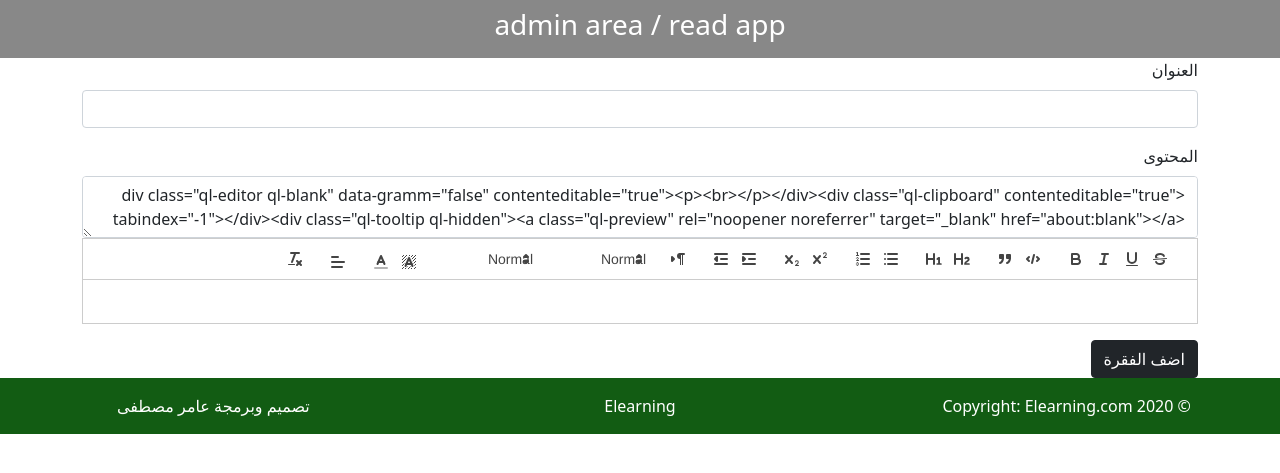
After one commit to amer200/readin-skills, a Node server app: page /admin/read-app in a window 1280 px wide. The commit adds this page. Shown: the top 473 px of the page. Run offline with Node 20, Linux system fonts and the light colour scheme; data that the repository does not hold is empty; some libraries are stand-ins or nearby versions.

Commit message:
working on rich text

```diff
--- a/controllers/admin.js
+++ b/controllers/admin.js
@@ -1,4 +1,5 @@
 const MainPage = require('../modells/main-page');
+const Paragraph = require('../modells/paragraph');
 const mongoose = require('mongoose');
 
 
@@ -37,3 +38,33 @@ exports.EditMainPage = (req, res, next) => {
                 console.log(err);
             })
 }
+
+
+// read app
+
+exports.getReadApp = (req, res, next) => {
+    Paragraph.find()
+             .then( prags => {
+                res.render('admin/read-app',{
+                    prags: prags
+                });
+             })
+             .catch(err => {
+                 console.log(err)
+             })
+}
+exports.postAddParagraph = (req, res, next) => {
+    const title = req.body.title;
+    const content = req.body.content;
+    const paragraph = new Paragraph({
+        title: title,
+        content: content
+    })
+    paragraph.save()
+             .then( result => {
+                 res.redirect('/admin/read-app');
+             })
+             .catch( err => {
+                 console.log(err);
+             })
+}
--- /dev/null
+++ b/modells/paragraph.js
@@ -0,0 +1,30 @@
+const mongoose = require('mongoose');
+const Schema = mongoose.Schema;
+const createDomPuirfy = require('dompurify');
+const {
+    JSDOM
+} = require('jsdom');
+const {
+    marked
+} = require('marked');
+const dompurify = createDomPuirfy(new JSDOM().window)
+const paragraphSchema = new Schema({
+    title: {
+        type: String
+    },
+    content: {
+        type: String,
+        required: true
+    },
+    contentHtml: {
+        type: String,
+        required: true
+    }
+})
+paragraphSchema.pre('validate', function(next){
+        if (this.content) {
+            this.contentHtml = dompurify.sanitize(marked(this.content));
+        }
+        next()
+})
+module.exports = mongoose.model('Paragraph', paragraphSchema);
--- a/package.json
+++ b/package.json
@@ -10,8 +10,11 @@
   "license": "ISC",
   "dependencies": {
     "body-parser": "^1.19.0",
+    "dompurify": "^2.3.3",
     "ejs": "^3.1.6",
     "express": "^4.17.1",
+    "jsdom": "^18.0.1",
+    "marked": "^4.0.0",
     "mongoose": "^6.0.12"
   }
 }
--- a/public/css/read-app.css
+++ b/public/css/read-app.css
@@ -7,7 +7,7 @@
     margin-left: auto;
     margin-right: auto;
     margin-top: 50px;
-    padding: 20px 0 15px;
+    padding: 20px;
     border: 2px solid #245C13;
     background-color: #eee;
 }
@@ -15,3 +15,6 @@
     height: 83Vh;
     padding: 100px;
 }
+.timer{
+    display: inline;
+}
--- a/routes/admin.js
+++ b/routes/admin.js
@@ -4,5 +4,9 @@ const adminControllers = require('../controllers/admin');
 //index page
 router.get('/', adminControllers.getIndex);
 router.post('/edit-main-page', adminControllers.EditMainPage);
+
+// read app
+router.get('/read-app', adminControllers.getReadApp);
+router.post('/add-paragraph', adminControllers.postAddParagraph);
 //export module
 module.exports = router;
--- a/views/admin/index.ejs
+++ b/views/admin/index.ejs
@@ -9,11 +9,12 @@
         <div class="side-bar col-lg-3">
             <ul class="list-group">
                 <button type="button" class="list-group-item" data-bs-toggle="modal" data-bs-target="#mainPage">تعديل الصفحة الرئيسية</button>
+                <a href="/admin/read-app" class="list-group-item">اضافة فقرة تجريبة لتطبيق القراءة</button>
               </ul>
             </div>
     </div>
 </div>
-<!-- Modal -->
+<!-- Modal for main page -->
 <div class="modal fade" id="mainPage" tabindex="-1" aria-labelledby="exampleModalLabel" aria-hidden="true">
     <div class="modal-dialog">
       <div class="modal-content">
@@ -54,5 +55,4 @@
       </div>
     </div>
   </div>
-
 <%- include('../lay-outs/footer') %>
--- /dev/null
+++ b/views/admin/read-app.ejs
@@ -0,0 +1,107 @@
+<%- include('../lay-outs/head') %>
+<!-- Include Quill stylesheet -->
+<link href="https://cdn.quilljs.com/1.0.0/quill.snow.css" rel="stylesheet">
+<link rel="stylesheet" href="/css/admin.css" />
+<nav class="navbar navbar-expand-lg navbar-dark bg-dark" style="text-align: center; background-color: #888 !important;">
+    <h3 style="color: #fff; margin-left: auto;
+    margin-right: auto;">admin area / read app</h3>
+</nav>
+<div class="prags">
+    <div class="container">
+        <div class="row">
+            <div class="addnew col-lg-12">
+                <form action="/admin/add-paragraph" method="post">
+                    <div class="mb-3">
+                        <label for="about" class="form-label">العنوان</label>
+                        <input type="text" class="form-control" name="title">
+                    </div>
+                    <div class="mb-3">
+                        <label for="about" class="form-label">المحتوى</label>
+                        <textarea class="form-control" id="hiddenContent" name="content"
+                        style="width: 100%; height: 100%;" style="display: none;"></textarea>
+                        <div id="editor" dir="rtl">
+                        </div>
+                    </div>
+                    <button type="submit" class="btn btn-dark">اضف الفقرة</button>
+                </form>
+            </div>
+
+
+
+
+
+            <% prags.forEach( p => { %>
+            <div class="prag col-lg-8">
+                <form action="/admin/edit-prag">
+                    <button type="submit" class="btn btn-dark">تعديل الفقرة</button>
+                </form>
+                <form action="/admin/delete-prag">
+                    <button type="submit" class="btn btn-danger">حذف الفقرة</button>
+                </form>
+                <p class="lead"><%- p.contentHtml%></p>
+            </div>
+            <%})%>
+        </div>
+    </div>
+</div>
+<script src="https://cdn.quilljs.com/1.0.0/quill.js"></script>
+
+<!-- Initialize Quill editor -->
+<script>
+    var toolbarOptions = [
+        ['bold', 'italic', 'underline', 'strike'], // toggled buttons
+        ['blockquote', 'code-block'],
+
+        [{
+            'header': 1
+        }, {
+            'header': 2
+        }], // custom button values
+        [{
+            'list': 'ordered'
+        }, {
+            'list': 'bullet'
+        }],
+        [{
+            'script': 'sub'
+        }, {
+            'script': 'super'
+        }], // superscript/subscript
+        [{
+            'indent': '-1'
+        }, {
+            'indent': '+1'
+        }], // outdent/indent
+        [{
+            'direction': 'rtl'
+        }], // text direction
+
+        [{
+            'size': ['small', false, 'large', 'huge']
+        }], // custom dropdown
+        [{
+            'header': [1, 2, 3, 4, 5, 6, false]
+        }],
+
+        [{
+            'color': []
+        }, {
+            'background': []
+        }], // dropdown with defaults from theme
+        [{
+            'align': []
+        }],
+
+        ['clean'] // remove formatting button
+    ];
+
+    var quill = new Quill('#editor', {
+        modules: {
+            toolbar: toolbarOptions
+        },
+        theme: 'snow'
+    });
+    const content = document.getElementById('hiddenContent');
+    content.value = document.getElementById('editor').innerHTML;
+</script>
+<%- include('../lay-outs/footer') %>
```
Also changed, not shown: public/js/read-app.js (+14 -0 lines), views/main/read-app.ejs (+44 -6 lines), 1 other file.
